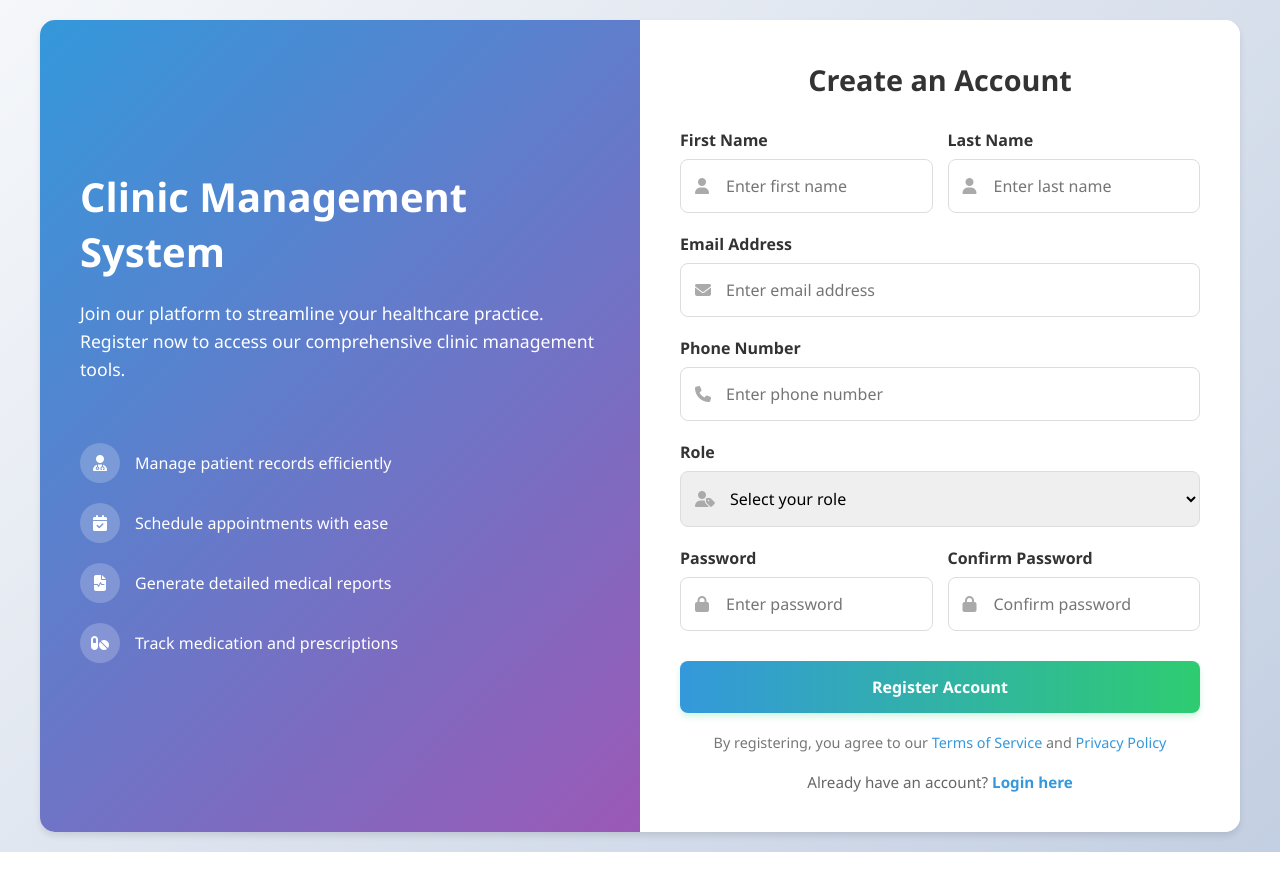
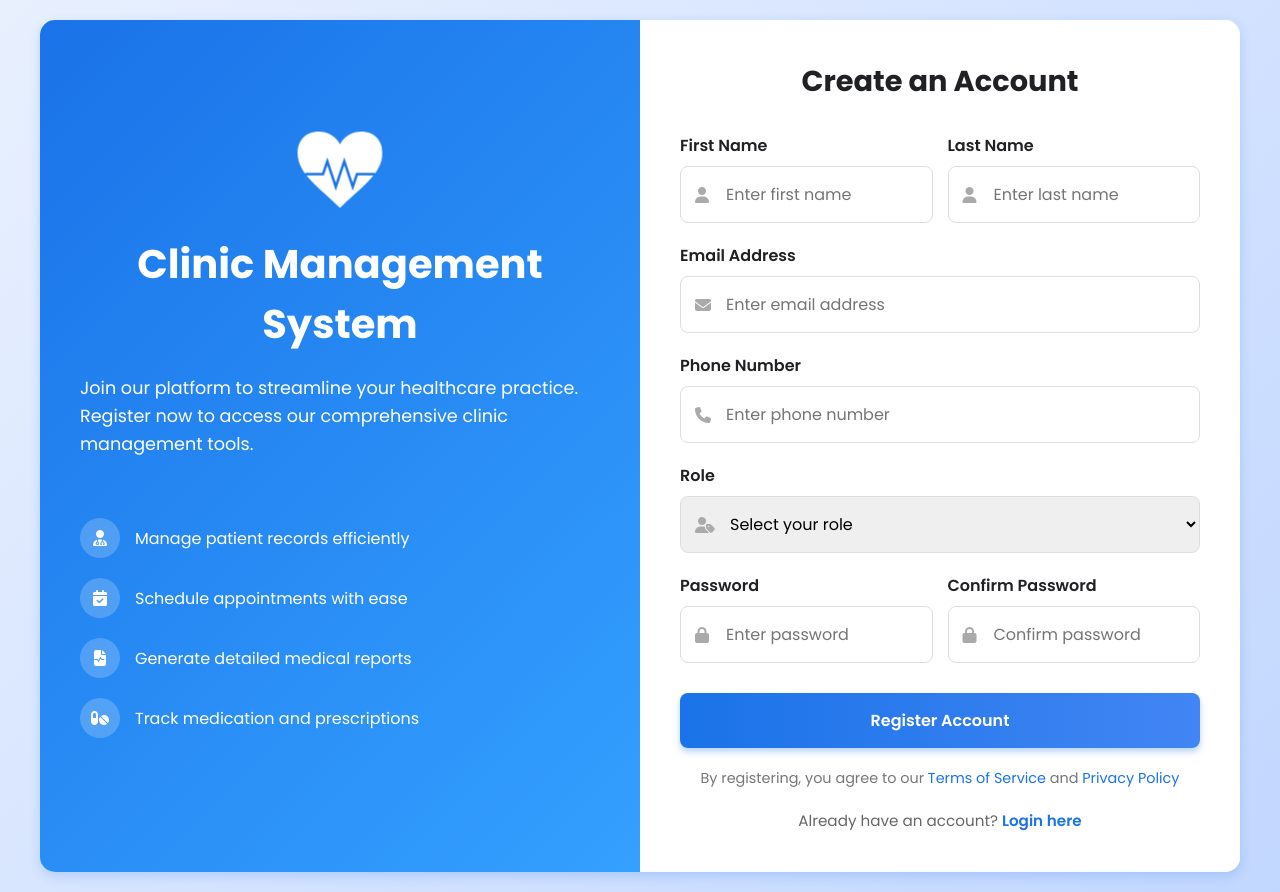
Before and after one commit to Marc-Valentino/cms_system, a PHP site: page /register.php in a window 1280 px wide. Before the commit the page ends 852 px from the top, so only its background shows below. Run offline with PHP 8.4, Linux system fonts and the light colour scheme.

Commit message:
baho kag taler

```diff
--- a/register.php
+++ b/register.php
@@ -5,27 +5,30 @@
     <meta name="viewport" content="width=device-width, initial-scale=1.0">
     <title>Clinic Management System - Registration</title>
     <link rel="stylesheet" href="https://cdnjs.cloudflare.com/ajax/libs/font-awesome/6.4.0/css/all.min.css">
+    <link rel="preconnect" href="https://fonts.googleapis.com">
+    <link rel="preconnect" href="https://fonts.gstatic.com" crossorigin>
+    <link href="https://fonts.googleapis.com/css2?family=Poppins:wght@300;400;500;600;700&display=swap" rel="stylesheet">
     <style>
         :root {
-            --primary-color: #3498db;
-            --secondary-color: #2ecc71;
-            --accent-color: #9b59b6;
-            --text-color: #333;
-            --light-color: #f9f9f9;
+            --primary-color: #1a73e8; /* Deeper blue */
+            --secondary-color: #4285f4; /* Google blue */
+            --accent-color: #34a0ff; /* Light blue accent */
+            --text-color: #202124; /* Darker text for better contrast */
+            --light-color: #f0f6ff; /* Light blue tint for backgrounds */
             --error-color: #e74c3c;
-            --success-color: #27ae60;
-            --shadow: 0 4px 6px rgba(0, 0, 0, 0.1);
+            --success-color: #0f9d58; /* Google green */
+            --shadow: 0 4px 12px rgba(26, 115, 232, 0.2);
         }
 
         * {
             margin: 0;
             padding: 0;
             box-sizing: border-box;
-            font-family: 'Segoe UI', Tahoma, Geneva, Verdana, sans-serif;
+            font-family: 'Poppins', sans-serif;
         }
 
         body {
-            background: linear-gradient(135deg, #f5f7fa 0%, #c3cfe2 100%);
+            background: linear-gradient(135deg, #e8f0fe 0%, #c2d7ff 100%); /* Blue gradient background */
             min-height: 100vh;
             display: flex;
             justify-content: center;
@@ -53,10 +56,37 @@
             justify-content: center;
         }
 
+        /* Heart Logo and Animation Styles */
+        .logo-container {
+            display: flex;
+            flex-direction: column;
+            align-items: center;
+            margin-bottom: 20px;
+        }
+
+        .heart-logo {
+            width: 80px;
+            height: 80px;
+            position: relative;
+            animation: heartbeat 3s ease-in-out infinite; /* Increased from 1.5s to 3s */
+        }
+
+        @keyframes heartbeat {
+            0% { transform: scale(1); }
+            10% { transform: scale(1); }
+            15% { transform: scale(1.12); }
+            25% { transform: scale(1); }
+            35% { transform: scale(1); }
+            40% { transform: scale(1.12); }
+            50% { transform: scale(1); }
+            100% { transform: scale(1); }
+        }
+
         .info-section h1 {
             font-size: 2.5rem;
             margin-bottom: 20px;
             font-weight: 700;
+            text-align: center;
         }
 
         .info-section p {
@@ -138,7 +168,7 @@
 
         .form-control:focus {
             border-color: var(--primary-color);
-            box-shadow: 0 0 0 3px rgba(52, 152, 219, 0.2);
+            box-shadow: 0 0 0 3px rgba(26, 115, 232, 0.2);
             outline: none;
         }
 
@@ -170,12 +200,13 @@
             width: 100%;
             transition: all 0.3s ease;
             margin-top: 10px;
-            box-shadow: 0 4px 6px rgba(46, 204, 113, 0.2);
+            box-shadow: 0 4px 6px rgba(26, 115, 232, 0.3);
         }
 
         .btn:hover {
             transform: translateY(-2px);
-            box-shadow: 0 6px 8px rgba(46, 204, 113, 0.3);
+            box-shadow: 0 6px 10px rgba(26, 115, 232, 0.4);
+            background: linear-gradient(to right, #0d62d1, #3b7deb); /* Slightly darker on hover */
         }
 
         .btn:active {
@@ -248,6 +279,14 @@
 <body>
     <div class="container">
         <div class="info-section">
+            <div class="logo-container">
+                <svg class="heart-logo" viewBox="0 0 100 100" xmlns="http://www.w3.org/2000/svg">
+                    <!-- Heart shape -->
+                    <path d="M50,90 C25,65 0,50 0,25 C0,10 10,0 25,0 C35,0 45,5 50,15 C55,5 65,0 75,0 C90,0 100,10 100,25 C100,50 75,65 50,90 Z" fill="#ffffff"/>
+                    <!-- Lifeline across the heart -->
+                    <path d="M10,50 L30,50 L35,35 L45,65 L55,35 L65,65 L70,50 L90,50" stroke="#1a73e8" stroke-width="3" fill="none" stroke-linecap="round"/>
+                </svg>
+            </div>
             <h1>Clinic Management System</h1>
             <p>Join our platform to streamline your healthcare practice. Register now to access our comprehensive clinic management tools.</p>
 
```
Also changed, not shown: terms-modal.php (added).
